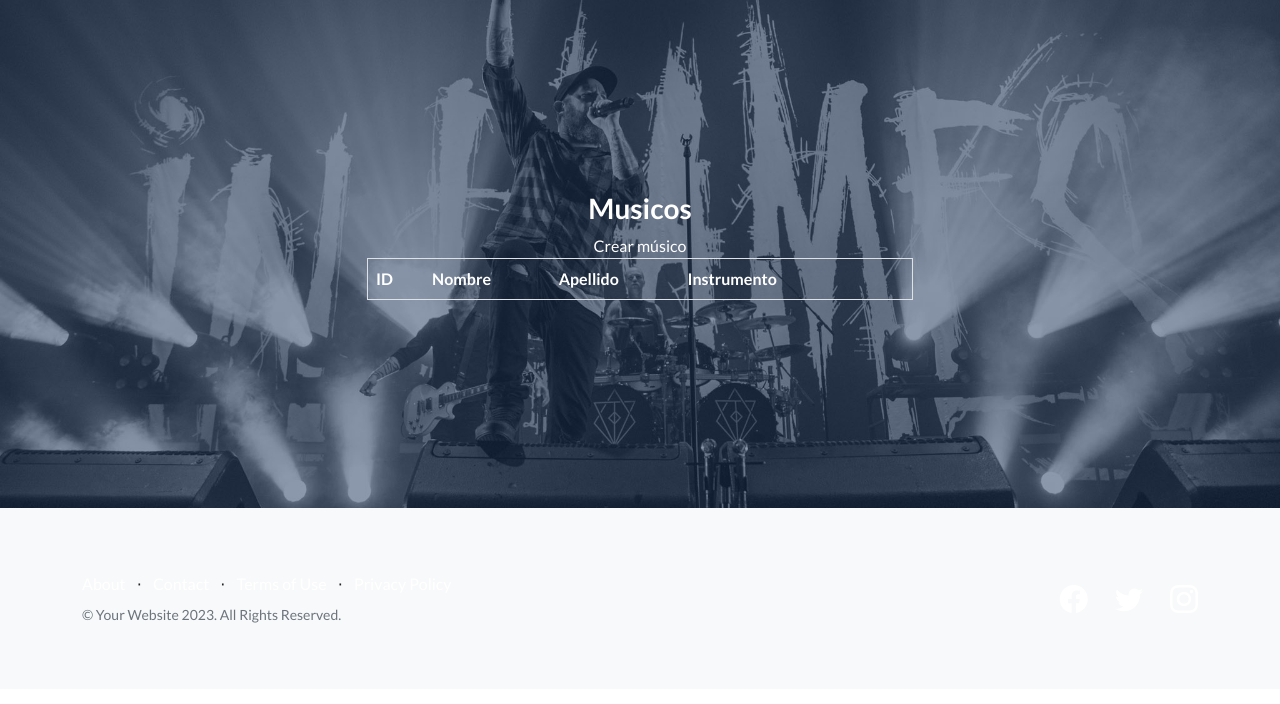
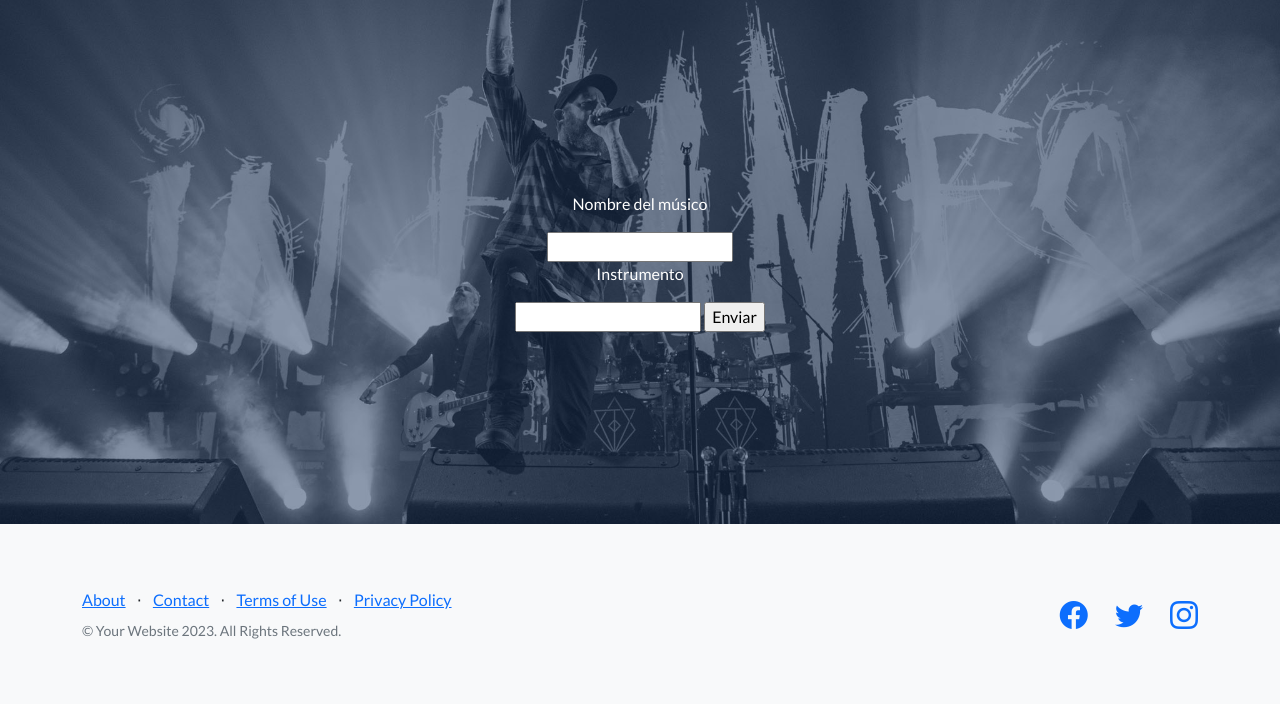
Before and after one commit to alealvarez82/Tercer_pre_entrega_alvarez, a Django app: page /musicos/ingresar-musico/ in a window 1280 px wide. Shown: the part 66-770 px from the top of the page. Run offline with Django 4.2, Linux system fonts and the light colour scheme; lists and menus that the app fills with data are empty; some libraries are stand-ins or nearby versions.

Commit message:
Creo el musico pero no se ve la tabla en la solapa MUSICOS

```diff
--- /dev/null
+++ b/app_musicos/forms.py
@@ -0,0 +1 @@
+from django import forms
--- a/app_musicos/models.py
+++ b/app_musicos/models.py
@@ -5,9 +5,7 @@ class Instrumentos(models.Model):
     tipo = models.CharField(max_length=64)
 
 class Musicos(models.Model):
-    apellido = models.CharField(max_length=256)
     nombre = models.CharField(max_length=256)
-    fecha_nacimiento = models.DateField(null=True)
     instrumento = models.CharField(max_length=256)
 
 class Notas(models.Model):
--- a/app_musicos/templates/app_musicos/crear_musico.html
+++ b/app_musicos/templates/app_musicos/crear_musico.html
@@ -1,12 +1,14 @@
 {% extends "base.html" %}
 
 {% block contenido %}
+
 <form method="post">
   {% csrf_token %}
-  <p>Nombre del instrumento</p>
+  <p>Nombre del músico</p>
   <input type="text" name="nombre">
-  <p>instrumento</p>
-  <input type="number" name="instrumento" step="1">
+  <p>Instrumento</p>
+  <input type="text" name="instrumento">
   <input type="submit" value="Enviar">
 </form>
-{% endblock contenido %}
+
+{% endblock contenido%}
--- a/app_musicos/templates/app_musicos/listar_musicos.html
+++ b/app_musicos/templates/app_musicos/listar_musicos.html
@@ -34,7 +34,6 @@
             <tr>
                 <th>ID</th>
                 <th>Nombre</th>
-                <th>Apellido</th>
                 <th>Instrumento</th>
                 <th></th>
                 <th></th>
@@ -43,7 +42,6 @@
                 <tr>
                     <td>{{ musico.id }}</td>
                     <td>{{ musico.nombre }}</td>
-                    <td>{{ musico.apellido }}</td>
                     <td>{{ musico.instrumento }}</td>
                     <td><a href="{% url 'listar_musicos' musico.id %}">Ver</a></td>
                     <td><a href="{% url 'editar_musico' musico.id %}">Editar</a></td>
--- a/app_musicos/urls.py
+++ b/app_musicos/urls.py
@@ -1,17 +1,18 @@
 from django.urls import path
 from app_musicos.views import (listar_instrumentos, ingresar_instrumento, buscar_instrumento, listar_musicos, ingresar_musico,
-listar_musicos, ver_nota, crear_nota, buscar_nota,
+listar_musicos, ver_nota, crear_nota, buscar_nota, crear_musico
 )
 from django.urls import reverse, reverse_lazy
 from django.views.generic import ListView, CreateView, DetailView, UpdateView, DeleteView
 from django.db.models import Q
+
 
 urlpatterns = [
     path("instrumentos/", listar_instrumentos, name="lista_instrumentos"),
     path("ingresar-instrumento/", listar_instrumentos, name="ingresar_instrumento"),
     path("buscar-instrumento/", listar_instrumentos, name="buscar_instrumento"),
     path("musicos/", listar_musicos, name="listar_musicos"),
-    path("ingresar-musico/", listar_musicos, name="crear_musico"),
+    path("ingresar-musico/", crear_musico, name="crear_musico"),
     path("buscar-musico/", listar_musicos, name="buscar_musico"),
     path("eliminar-musico/", listar_musicos, name="eliminar_musico"),
     path("ver-nota/", buscar_nota, name="ver_nota"),
--- a/app_musicos/views.py
+++ b/app_musicos/views.py
@@ -42,14 +42,15 @@ def crear_nota(request):
     return HttpResponse('crear notas')
 
 def crear_musico(request):
-   if request.method == "POST":
-       data = request.POST
-       musico = Musico(nombre=data['nombre'], comision=data['instrumento'])
-       musico.save()
-       url_exitosa = reverse('lista_musicos')
-       return redirect(url_exitosa)
-   else:  # GET
-       return render(
-           request=request,
-           template_name='app_musicos/crear_musico.html',
-       )
+    if request.method == "POST":
+        data = request.POST
+        musico = Musicos(nombre=data['nombre'],
+                         instrumento=data['instrumento'])
+        musico.save()
+        url_exitosa = reverse('listar_musicos')
+        return redirect(url_exitosa)
+    else:  # GET
+        return render(
+            request=request,
+            template_name='app_musicos/crear_musico.html',
+        )
```
Also changed, not shown: app_musicos/migrations/0001_initial.py (added), db.sqlite3.
